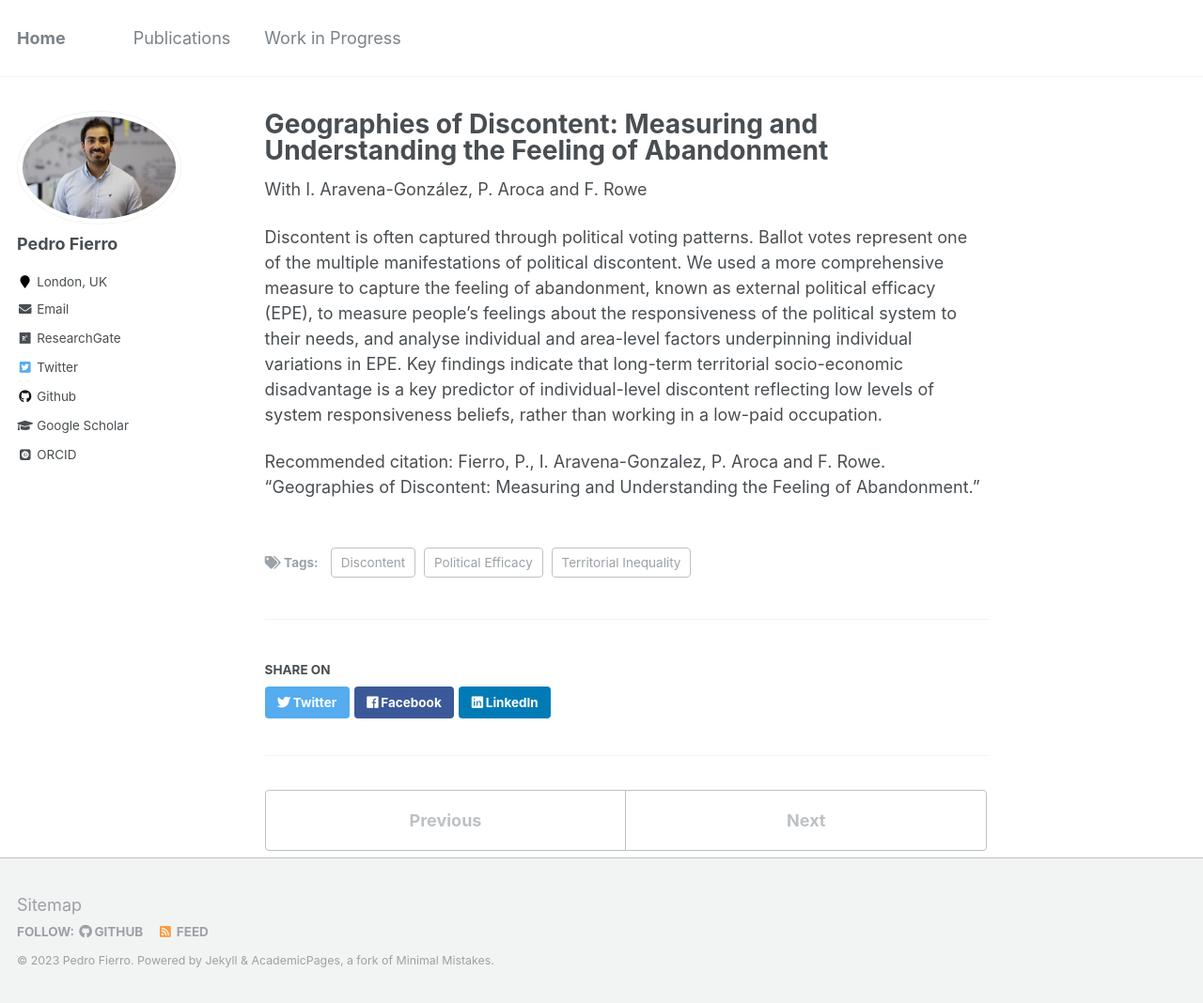
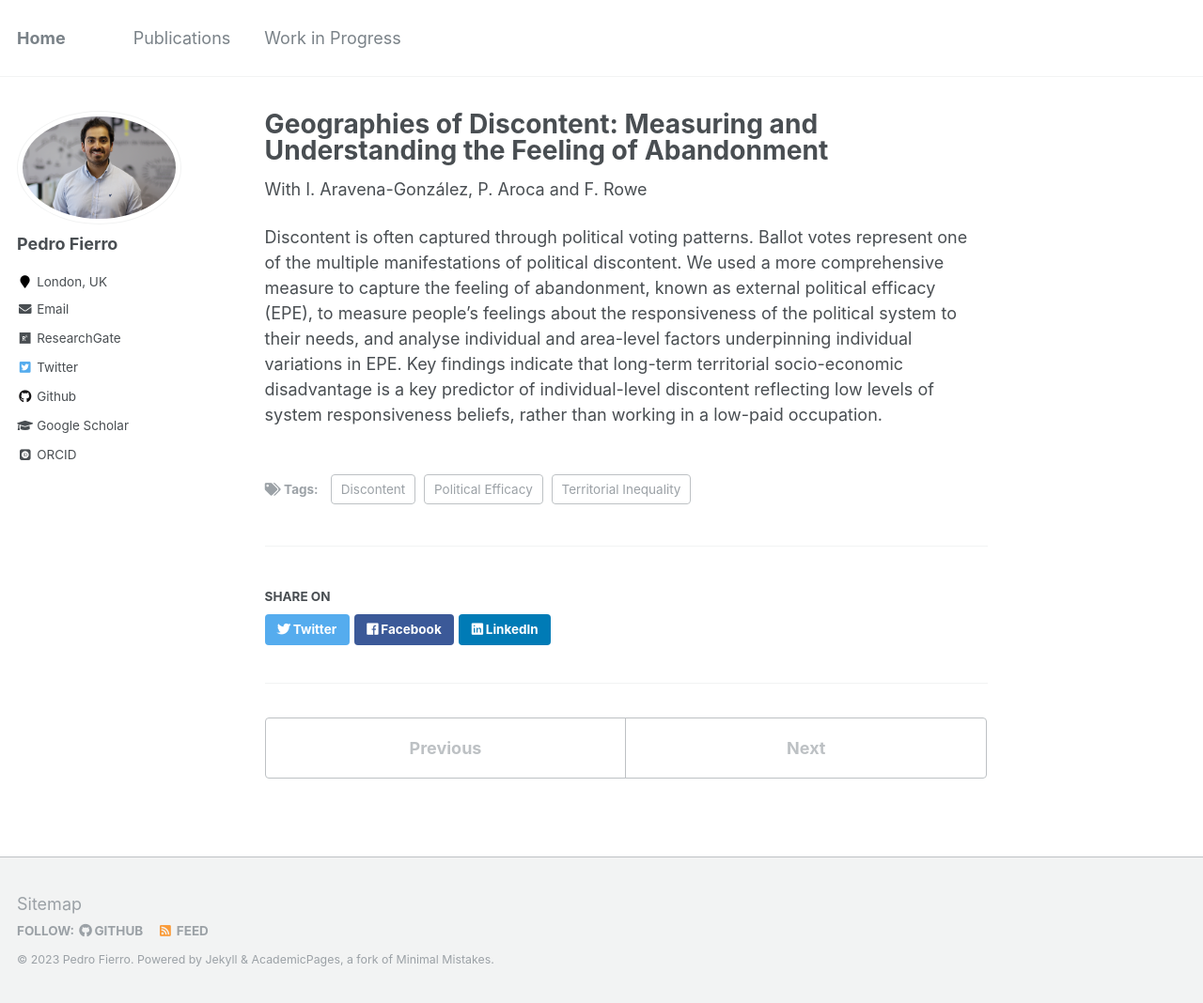
Before and after one commit to pedrofierroz87/pedrofierroz87.github.io, a Jekyll site: the page built from _posts/2013-08-14-blog-post-2.md, in a window 1280 px wide and 1068 px high. Shown: the whole window at 94% size. Built offline with Jekyll 4.4.1, drawn with Linux system fonts in a browser that asks for light colours; some web fonts are replaced.

Commit message:
Update 2013-08-14-blog-post-2.md

```diff
--- a/_posts/2013-08-14-blog-post-2.md
+++ b/_posts/2013-08-14-blog-post-2.md
@@ -10,5 +10,3 @@ tags:
 With I. Aravena-González, P. Aroca and F. Rowe
 
 Discontent is often captured through political voting patterns. Ballot votes represent one of the multiple manifestations of political discontent. We used a more comprehensive measure to capture the feeling of abandonment, known as external political efficacy (EPE), to measure people’s feelings about the responsiveness of the political system to their needs, and analyse individual and area-level factors underpinning individual variations in EPE. Key findings indicate that long-term territorial socio-economic disadvantage is a key predictor of individual-level discontent reflecting low levels of system responsiveness beliefs, rather than working in a low-paid occupation.
-
-Recommended citation: Fierro, P., I. Aravena-Gonzalez, P. Aroca and F. Rowe. "Geographies of Discontent: Measuring and Understanding the Feeling of Abandonment."
```
